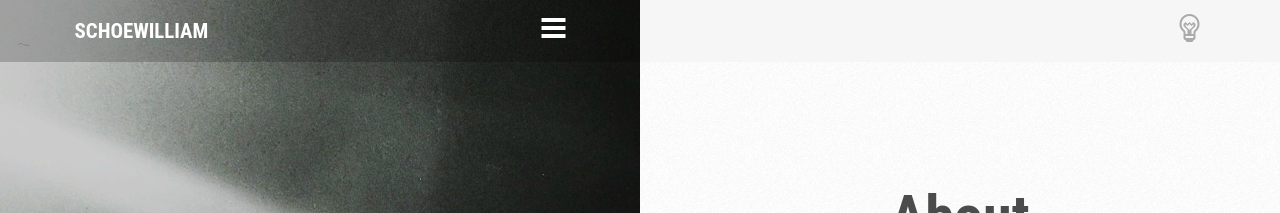
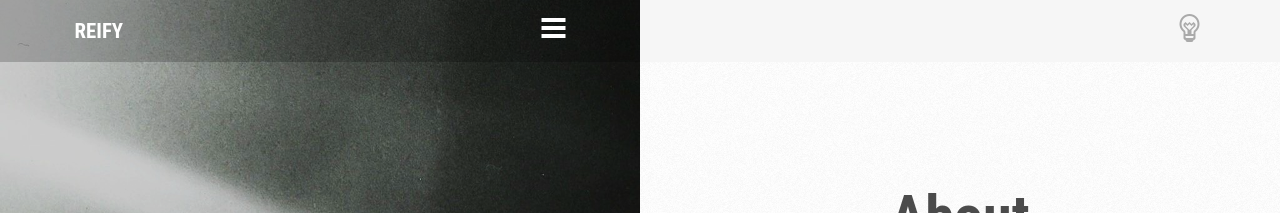
Before and after one commit to reifycode/reifycode.github.io, a Jekyll site: the page built from _posts/en/pages/2015-12-15-index.md, in a window 1280 px wide. Shown: the top 213 px of the page. Built offline with Jekyll 4.4.1, drawn with Linux system fonts in a browser that asks for light colours; some web fonts are replaced; comment, search, counter and statistics services are not loaded.

Commit message:
Minor changes

```diff
--- a/_layouts/default.html
+++ b/_layouts/default.html
@@ -49,17 +49,16 @@
         <div class="left">
             <a onclick="document.querySelector('body > aside').classList.toggle('nav-shown'); document.querySelector('.menu').classList.toggle('shown');" class="menu"><span class="mega-octicon octicon-three-bars"></span></a>
             {% unless page.bodyclass == "home" %}
-            <a class="small-site-title" href="/{% if page.lang == "en" %}en{% endif %}">Schoewilliam</a>
+            <a class="small-site-title">reify</a>
             {% else %}
-                <a href="http://twitter.com/Schoewilliam" class="social twitter" title="Twitter Profile"></a>
-                <a href="http://github.com/Schoewilliam" class="social github"><span class="mega-octicon octicon-mark-github" title="Github Profile"></span></a>
+                <a href="http://twitter.com/reifycode" class="social twitter" title="Twitter Profile"></a>
+                <a href="http://github.com/reifycode" class="social github"><span class="mega-octicon octicon-mark-github" title="Github Profile"></span></a>
             {% endunless %}
         </div>
         <div class="right">
             {% if page.bodyclass == "archive" %}{% include cat-selector.html %}{% endif %}
             {% assign altlang=site.posts | where:"date", page.date | sort: 'path' %}
             {% for post in altlang %}
-
             {% endfor %}
             <a title="{{ site.data.translations[page.lang].lights }}" class="lights"><span class="mega-octicon octicon-light-bulb"></span></a>
         </div>
```
Also changed, not shown: 7 other files.
